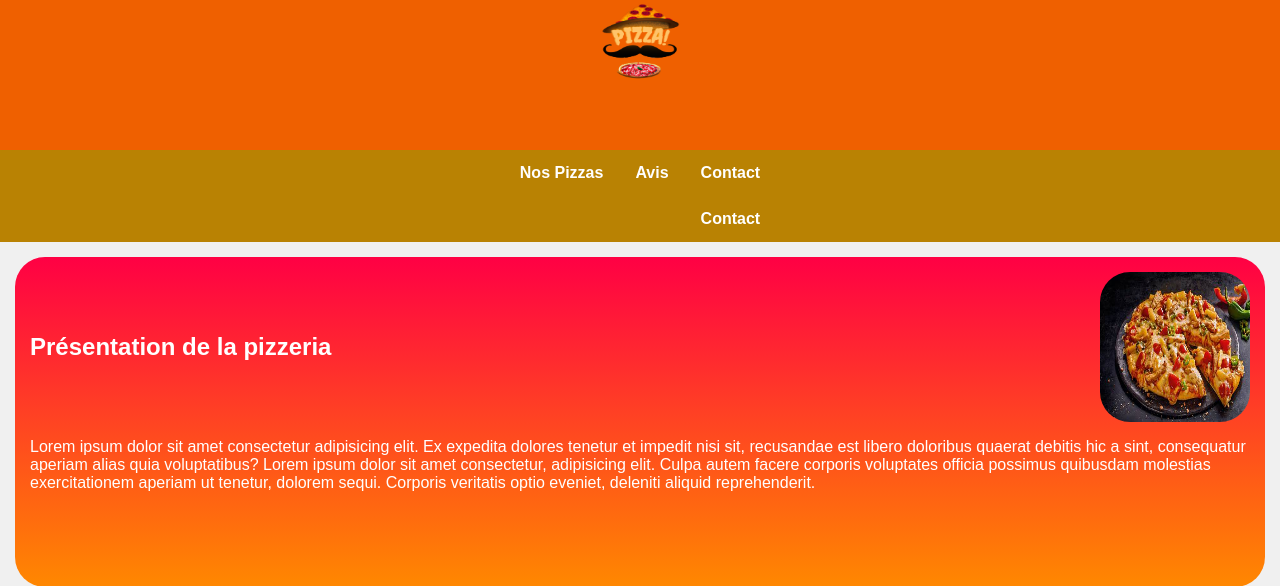
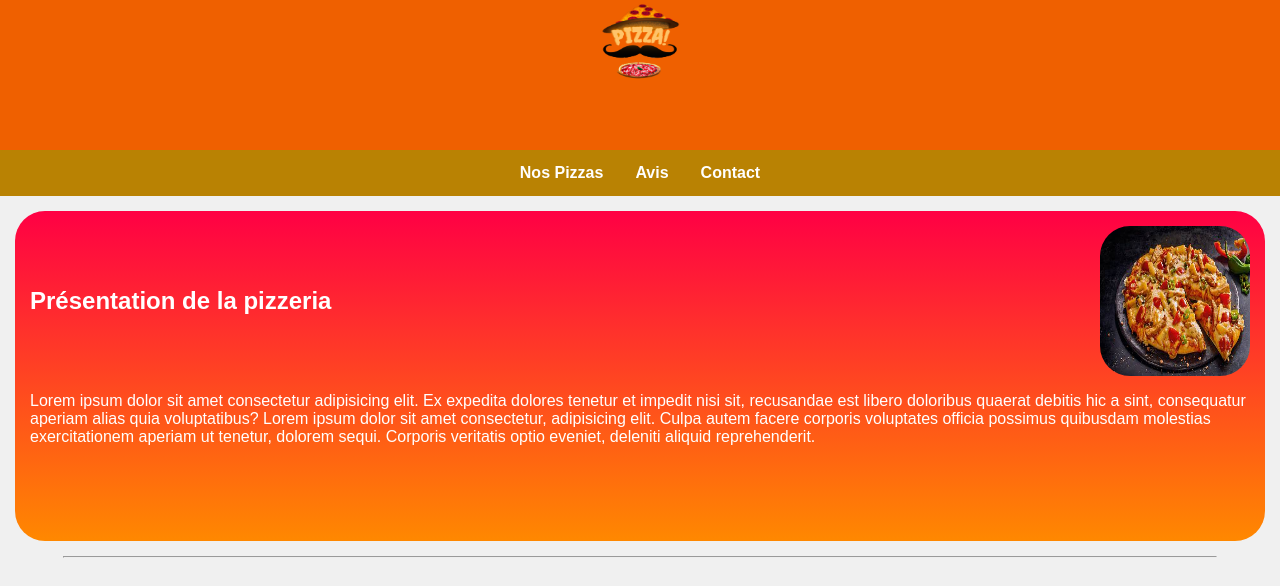
Before and after one commit to PierreTembremande/PizzaJM, a PHP site: page / in a window 1280 px wide. Shown: the top 586 px of the page. Run offline with PHP 8.4, Linux system fonts and the light colour scheme; data that the repository does not hold is empty.

Commit message:
fix navbar

```diff
--- a/View/View_PageAccueil.php
+++ b/View/View_PageAccueil.php
@@ -45,7 +45,6 @@
         <a class="nav-link" href="#clientRatesDiv">Avis</a>
       </li>
       <li class="nav-item">
-        <a class="nav-link" href="#contact">Contact</a>
         <a class="nav-link" href="#contact">Contact</a>
       </li>
     </ul>
```
